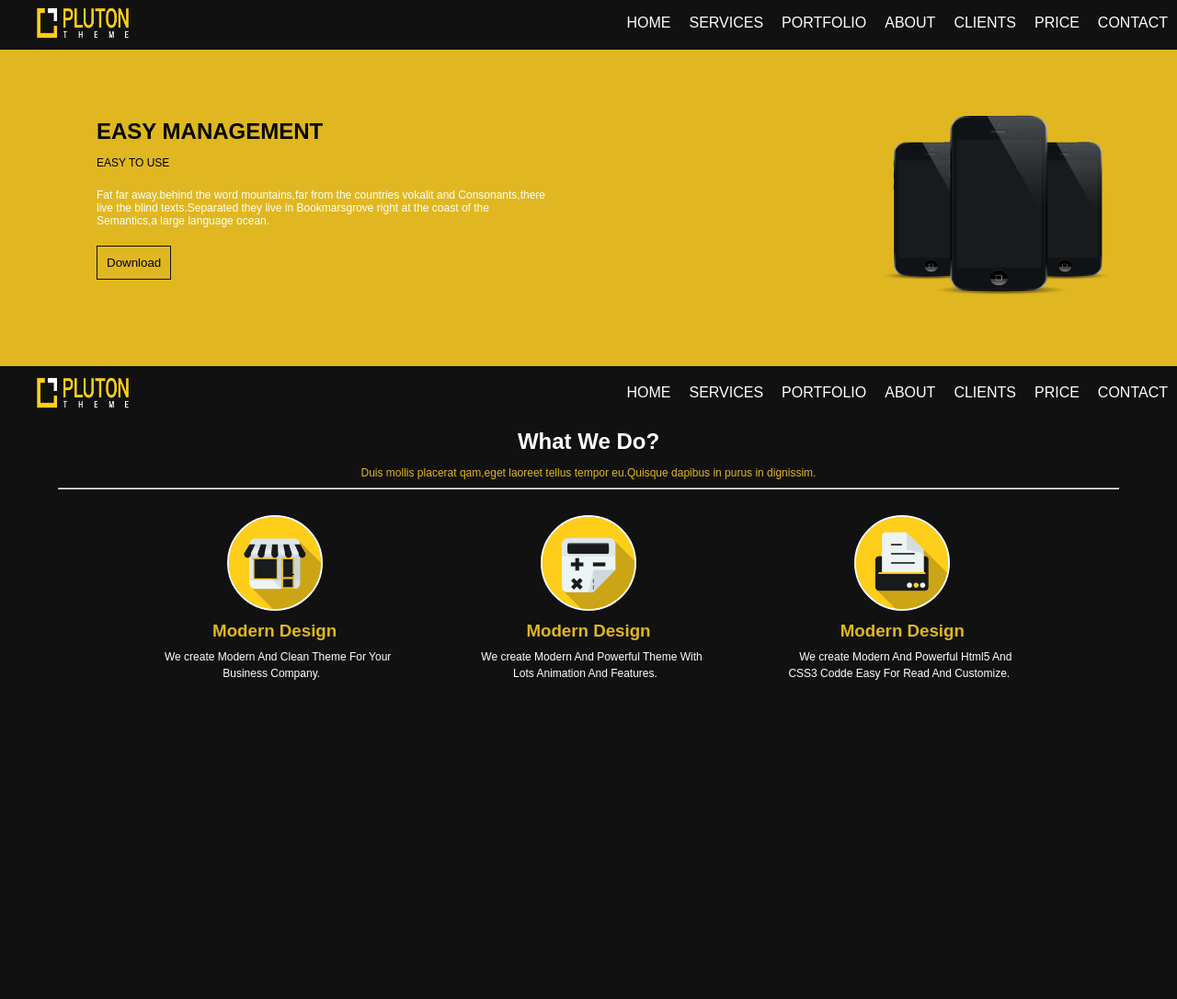
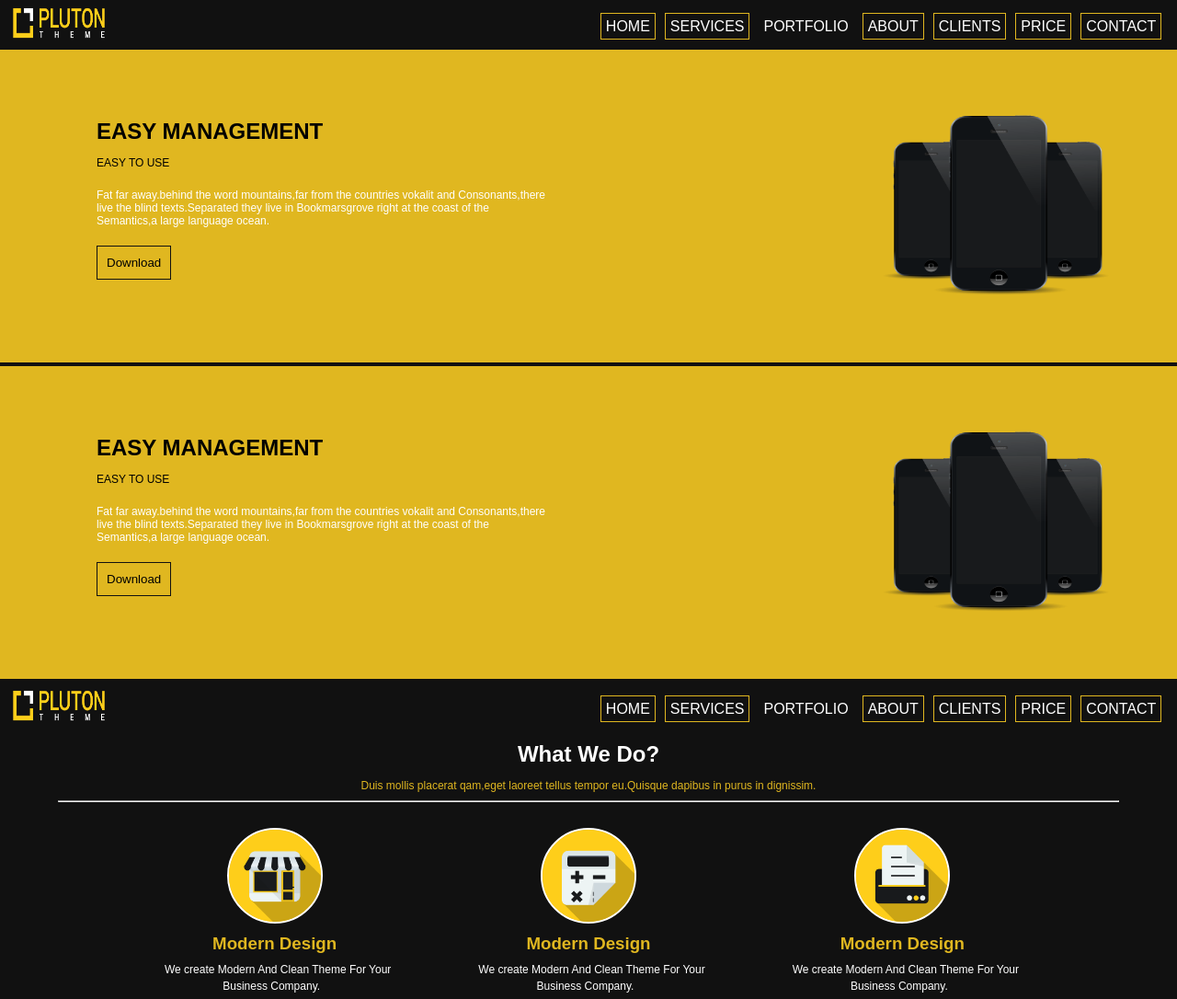
Before and after one commit to BharathiPadala/react_practice_app, a React app: page /services in a window 1280 px wide. Shown: the whole page at 92% size. Before the commit the page ends 800 px from the top, so only its background shows below. Built offline with nearby package versions, Linux system fonts and the light colour scheme.

Commit message:
second-commit

```diff
--- a/package.json
+++ b/package.json
@@ -11,7 +11,9 @@
   "license": "ISC",
   "dependencies": {
     "react": "^16.2.0",
-    "react-dom": "^16.2.0"
+    "react-dom": "^16.2.0",
+    "react-router": "^4.2.0",
+    "react-router-dom": "^4.2.2"
   },
   "devDependencies": {
     "babel-core": "^6.26.0",
--- /dev/null
+++ b/src/components/const.js
@@ -0,0 +1,40 @@
+export const logoUrl="src/images/logo.png";
+
+export const ListItems = {
+    home: 'Home',
+    services: 'Services',
+    portfolio:'Portfolio',
+    about:'About',
+    clients:'Clients',
+    price:'Price',
+    contact:'Contact'
+  };
+
+export const ArticleContent={
+    title:'EASY MANAGEMENT',
+    subtitle:'EASY TO USE',
+    content:'Fat far away.behind the word mountains,far from the countries vokalit and Consonants,there live the blind texts.Separated they live in Bookmarsgrove right at the coast of the Semantics,a large language ocean.'
+};
+
+export const ServiceContent={
+    title:'What We Do?',
+    content:'Duis mollis placerat qam,eget laoreet tellus tempor eu.Quisque dapibus in purus in dignissim.'
+};
+
+export const ServicesSections={
+    FirstService:{
+        imageUrl:'src/images/Service1.png',
+        title:'Modern Design',
+        content:'We create Modern And Clean Theme For Your Business Company.'
+    },
+    SecondService:{
+        imageUrl:'src/images/Service2.png',
+        title:'Modern Design',
+        content:'We create Modern And Clean Theme For Your Business Company.'
+    },
+    ThirdService:{
+        imageUrl:'src/images/Service3.png',
+        title:'Modern Design',
+        content:'We create Modern And Clean Theme For Your Business Company.'
+    }
+}
--- a/src/components/firstsection.js
+++ b/src/components/firstsection.js
@@ -1,24 +1,20 @@
-import React from 'react';
+import React, { Component } from 'react';
+import {ArticleContent} from './const';
 
+const imgUrl="src/images/Slider02.png";
 class FirstSection extends React.Component{
     render() {
-        return <section class="main-section">
-        <div class="main">
-            <div class="content">
-            <h2>EASY MANAGEMENT</h2>
-            <span>EASY TO USE</span>
-            <p>
-                 Fat far away.behind the word mountains,far from the countries
-                 vokalit and Consonants,there live the blind texts.Separated they
-                 live in Bookmarsgrove right at the coast of the Semantics,a large
-                 language ocean.
-            </p>
-            <button class="downloadbtn" type="button">Download</button>
+        return <section className="main-section">
+        <div className="main">
+            <div className="content">
+            <h2>{ArticleContent.title}</h2>
+            <span>{ArticleContent.subtitle}</span>
+            <p>{ArticleContent.content}</p>
+            <button className="downloadbtn" type="button">Download</button>
         </div>
     </div>
-        <div class="slider-image">
-        <img class="logo" src="src/images/Slider02.png"/>
-
+        <div className="slider-image">
+        <img className="logo" src={imgUrl}/>
     </div>
    </section>;
       }
--- a/src/components/main.js
+++ b/src/components/main.js
@@ -1,21 +1,21 @@
 import React, { Component } from 'react';
+import {logoUrl,ListItems} from './const';
+import {NavLink } from 'react-router-dom';
 
 class Main extends React.Component{
     render() {
-        return <header class="header">
-        <figure>
-            <img class="logo" src="src/images/logo.png"/>
-        </figure>
+        return <header className="header">
+            <img className="logo" src={logoUrl}/>
         <nav>
-             <a href="">HOME</a>
-             <a href="">SERVICES</a>
-             <a href="">PORTFOLIO</a>
-             <a href="">ABOUT</a>
-             <a href="">CLIENTS</a>
-             <a href="">PRICE</a>
-             <a href="">CONTACT</a>
-        </nav>
-    </header>;
+        <NavLink to="/" className="link" activeClassName="active">{ListItems.home}</NavLink>
+        <NavLink to="/services" className="link" activeClassName="active">{ListItems.services}</NavLink>
+        <NavLink to="/portfolio" className="link" activeClassName="active">{ListItems.portfolio}</NavLink>
+        <NavLink to="/services" className="link" activeClassName="active">{ListItems.about}</NavLink>
+        <NavLink to="/services" className="link" activeClassName="active">{ListItems.clients}</NavLink>
+        <NavLink to="/services" className="link" activeClassName="active">{ListItems.price}</NavLink>
+        <NavLink to="/services" className="link" activeClassName="active">{ListItems.contact}</NavLink>
+     </nav>
+        </header>;
       }
 }
 
--- a/src/components/secondsection.js
+++ b/src/components/secondsection.js
@@ -1,49 +1,38 @@
-import React from 'react';
+import React, { Component } from 'react';
+import Main from './main';
+import {ServiceContent,ServicesSections} from './const';
 
 class SecondSection extends React.Component{
     render() {
-        return <section class="sub-section">
-        <div class="header">
-         <figure>
-                 <img class="logo" src="src/images/logo.png"/>
-         </figure>
-         <nav>
-                 <a href="">HOME</a>
-                 <a href="">SERVICES</a>
-                 <a href="">PORTFOLIO</a>
-                 <a href="">ABOUT</a>
-                 <a href="">CLIENTS</a>
-                 <a href="">PRICE</a>
-                 <a href="">CONTACT</a>
-            </nav>
-         </div>
-         <div class="title">
-             <h1>What We Do?</h1>
-             <span>Duis mollis placerat qam,eget laoreet tellus tempor eu.Quisque dapibus in purus in dignissim.</span>
+        return <section className="sub-section">
+        <Main/>
+         <div className="title">
+             <h1>{ServiceContent.title}</h1>
+             <span>{ServiceContent.content}</span>
              <hr/>
          </div>
-         <div class="services">
-             <div class="ser-section">
-                 <div class="circle-image">
-                     <img src="src/images/Service1.png"/>
+         <div className="services">
+             <div className="ser-section">
+                 <div className="circle-image">
+                     <img src={ServicesSections.FirstService.imageUrl}/>
                  </div>
-                 <h3>Modern Design</h3>
-                 <span>We create Modern And Clean Theme For Your Business Company.</span>
+                 <h3>{ServicesSections.FirstService.title}</h3>
+                 <span>{ServicesSections.FirstService.content}</span>
              </div>
-             <div class="ser-section">
-                 <div class="circle-image">
-                     <img src="src/images/Service2.png"/>
+             <div className="ser-section">
+                 <div className="circle-image">
+                 <img src={ServicesSections.SecondService.imageUrl}/>
                  </div>
-                 <h3>Modern Design</h3>
-                     <span>We create Modern And Powerful Theme With Lots Animation And Features.</span>
+                 <h3>{ServicesSections.SecondService.title}</h3>
+                 <span>{ServicesSections.SecondService.content}</span>
                  </div>
-             <div class="ser-section">
-                 <div class="circle-image">
-                     <img src="src/images/Service3.png"/>
+             <div className="ser-section">
+                 <div className="circle-image">
+                 <img src={ServicesSections.ThirdService.imageUrl}/>
                  </div>
-                 <h3>Modern Design</h3>
-                             <span>We create Modern And Powerful Html5 And CSS3 Codde Easy For Read And Customize.</span>
-                         </div>
+                 <h3>{ServicesSections.ThirdService.title}</h3>
+                 <span>{ServicesSections.ThirdService.content}</span>
+                   </div>
          </div>
     </section>;
       }
--- a/src/css/style.css
+++ b/src/css/style.css
@@ -3,20 +3,23 @@ body{
     font-family: Arial, Helvetica, sans-serif;
     margin:0;
 }
+
 .header{
- display:inline-block;
- width:100%;
+    width: 98%;
+    display:inline-block;
+    padding:0 14px;
 }
 figure{
     margin-top:0;
 }
-figure .logo{
+ .logo{
     float:left;
     width:100px;
     height:50px;
 
 }
 nav{
+    margin-top:20px;
     float:right;
 }
 nav a{
@@ -24,8 +27,12 @@ nav a{
     color:#fff;
     padding:5px;
     margin:5px;
+    text-transform: uppercase;
 }
 nav a:hover{
+    border:1px solid #e0b720;
+}
+.active{
     border:1px solid #e0b720;
 }
 /*carasoul Section*/
--- a/src/js/index.js
+++ b/src/js/index.js
@@ -4,13 +4,18 @@ import Main from '../components/main';
 import FirstSection from '../components/firstsection';
 import SecondSection from '../components/secondsection';
 import css from '../css/style.css';
+import { BrowserRouter, Route, NavLink } from 'react-router-dom';
 
 const root = document.getElementById("root");
 ReactDOM.render(
+    <BrowserRouter>
 <React.Fragment>
     <Main/>
+    <Route path="/home" component={FirstSection}/>
+    <Route path="/services" component={FirstSection}/>
     <FirstSection/>
     <SecondSection/>
-    </React.Fragment>,
+    </React.Fragment>
+    </BrowserRouter>,
     root
 )
```
Also changed, not shown: 1 other file.
